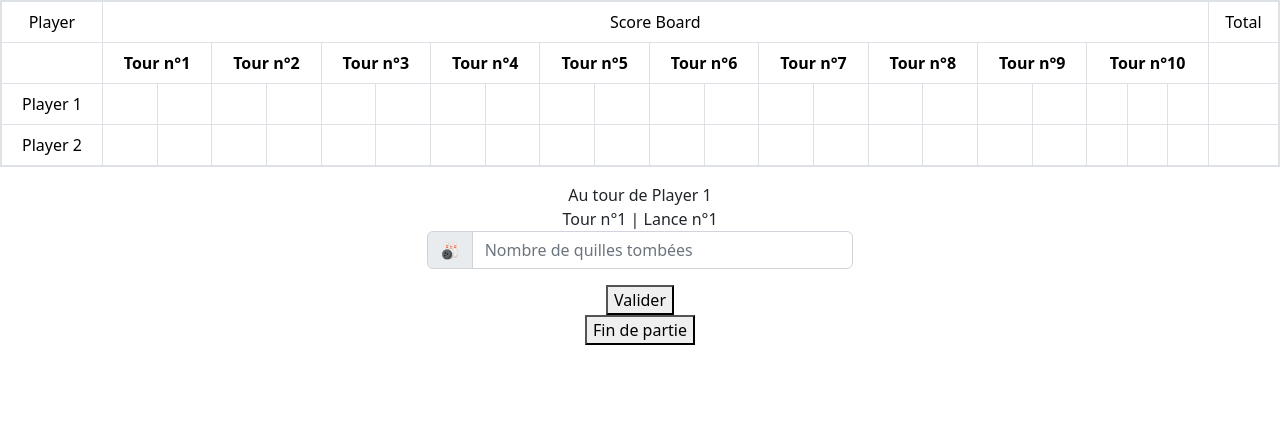
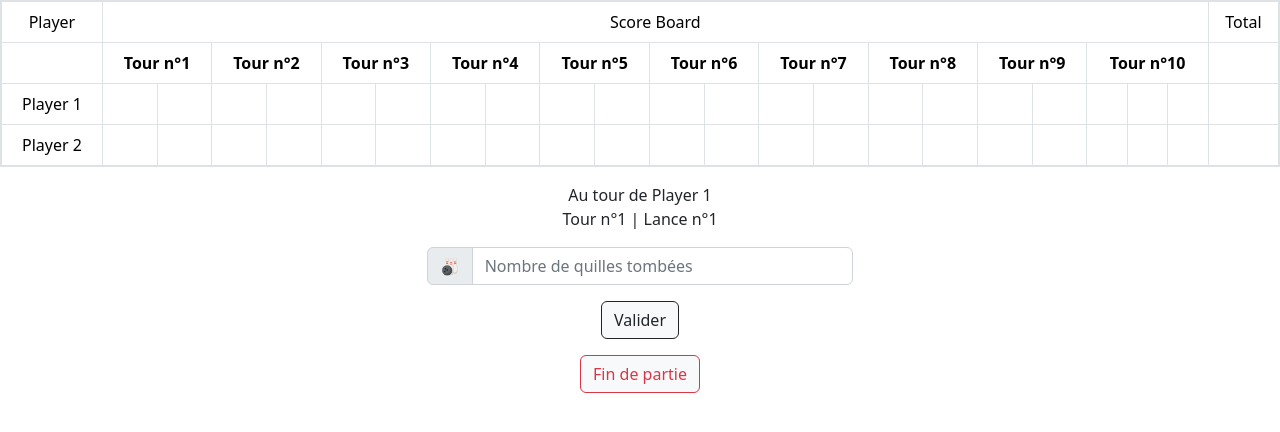
Before and after one commit to MarreTeint/Bowling, a React (Create React App) app: page /Game in a window 1280 px wide. Shown: the top 432 px of the page. Built offline with nearby package versions, Linux system fonts and the light colour scheme.

Commit message:
CHanged all bootstrap

```diff
--- a/src/pages/EndGame.tsx
+++ b/src/pages/EndGame.tsx
@@ -21,7 +21,7 @@ const EndGame = () => {
 
     return (
 <div>
-<h1>EndGame</h1>
+<h1>End of the game</h1>
 
 <ScoreBoard />
 <div>
--- a/src/pages/Game.tsx
+++ b/src/pages/Game.tsx
@@ -14,7 +14,7 @@ function Game() {
     <div className="Game">
         <ScoreBoard />
         <ScoreManager />
-        <Link to="../Endgame"><button>Fin  de partie</button></Link>
+        <Link to="../Endgame"><button className="btn btn-light btn-outline-danger">Fin  de partie</button></Link>
     </div>
   );
 }
--- a/src/pages/GameMenu.tsx
+++ b/src/pages/GameMenu.tsx
@@ -2,11 +2,15 @@ import { Outlet, Link } from "react-router-dom";
 const GameMenu = () => {
     return (
     <div id="GameChoice">
-      <h1>GameMenu</h1>
-      <Link to="GameSetting"><button > Partie personnalisée</button></Link>
-      <Link to="Game"><button > Partie Rapide</button></Link>
-      <Outlet />
-
+        <h1>Game Menu</h1>
+        <div className="d-flex justify-content-center mb-3 mt-3">
+          <Link to="GameSetting"><button className="btn btn-light btn-outline-primary">Partie personnalisée</button></Link>
+          <Outlet />
+        </div>
+        <div className="d-flex justify-content-center">
+          <Link to="Game"><button className="btn btn-light btn-outline-dark">Partie rapide</button></Link>
+          <Outlet />
+        </div>
     </div>
     );
   };
--- a/src/scoreBoard.tsx
+++ b/src/scoreBoard.tsx
@@ -26,7 +26,6 @@ const  ScoreBoard = () => {
 
     return (
         <div className="scoreboard">
-            {scoreList}
             <table className="table table-bordered">
                 <thead>
 
--- a/src/scoreManager.tsx
+++ b/src/scoreManager.tsx
@@ -39,7 +39,7 @@ import "bootstrap/dist/css/bootstrap.min.css";
         <div className="scoreManager col-4 mx-auto">
             Au tour de {playerList[player]}<br></br>
             Tour n°{round} | Lance n°{lance + 1}<br></br>
-            <div className="input-group mb-3">
+            <div className="input-group mb-3 mt-3">
                 <span className="input-group-text" id="basic-addon1">🎳</span>
                 <input type="number" className="form-control" placeholder="Nombre de quilles tombées" id="quilles" min="0" max={quilleNumber}
                 onKeyUp={event=>{
@@ -50,7 +50,7 @@ import "bootstrap/dist/css/bootstrap.min.css";
                 }
                 }/>
             </div>
-            <button id="quillesupdate" onClick={() => {
+            <button className="btn btn-light btn-outline-dark mb-3" id="quillesupdate" onClick={() => {
                 var score = document.getElementById("quilles") as HTMLSelectElement;
                 var scoreValue = parseInt(score.value);
                 score.value = "";
--- a/src/startMenu.tsx
+++ b/src/startMenu.tsx
@@ -92,7 +92,7 @@ export const StartMenu = () => {
                     </div>
                 </div>
             </form>
-            <Link to="../Game"><button className="btn btn-light">Début de la partie</button></Link>
+            <Link to="../Game"><button className="btn btn-light btn-outline-dark">Début de la partie</button></Link>
         </div>
     )
 }
```
